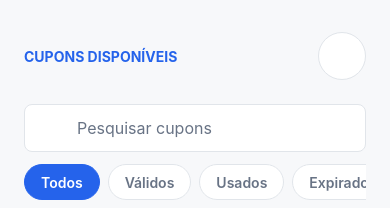
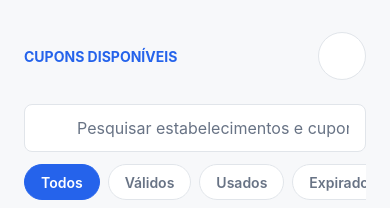
Before and after one commit to bruno-calm0n/react-native-app-cupons, a React Native app: screen /Coupons in a window 390 px wide. Shown: the top 208 px of the page. Built offline with nearby package versions, Linux system fonts and the light colour scheme; some icons are missing.

Commit message:
feat: atualiza busca por estabelecimentos e cupons
Atualiza o placeholder da busca da Home.

```diff
--- a/src/screens/CouponsScreen/index.tsx
+++ b/src/screens/CouponsScreen/index.tsx
@@ -99,7 +99,7 @@ export function CouponsScreen({ navigation }: CouponsScreenProps) {
         <SearchWrapper>
           <SearchInput
             onChangeText={setSearch}
-            placeholder="Pesquisar cupons"
+            placeholder="Pesquisar estabelecimentos e cupons"
             value={search}
           />
         </SearchWrapper>
```
